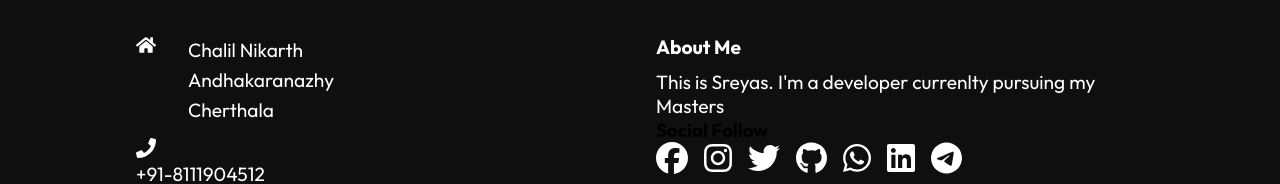
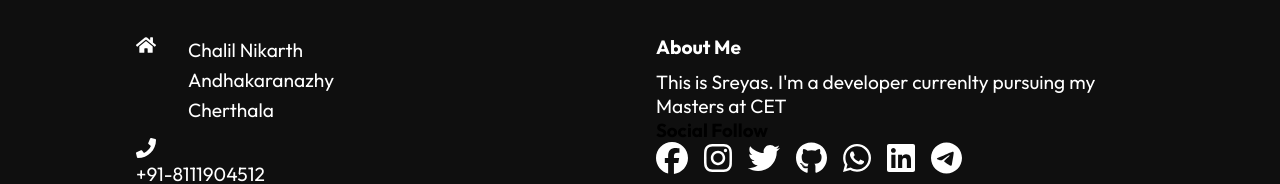
Before and after one commit to sreyas-sc/Portfolio, a React (Create React App) app: page /Contact in a window 1280 px wide. Shown: the part 1085-1269 px from the top of the page. Built offline with nearby package versions, Linux system fonts and the light colour scheme.

Commit message:
Update Footer.js

```diff
--- a/src/components/Footer.js
+++ b/src/components/Footer.js
@@ -43,7 +43,7 @@ const Footer  = () => {
              <div className="right">
                 <h4>About Me</h4>
                 <p>This is Sreyas.
-                 I'm a developer currenlty pursuing my Masters
+                 I'm a developer currenlty pursuing my Masters at CET
                  </p>
                 {/* <div className="social">
                  <FaFacebook size={30} style={{color:"#fff", marginRight:"1rem"}}/>
@@ -63,7 +63,7 @@ const Footer  = () => {
         className="facebook social">
         <FontAwesomeIcon icon={faFacebook} size="2x" style={{marginRight:'1rem'}}/>
       </a>
-      <a href='https://www.instagram.com/@sreyas.s_'
+      <a href='https://instagram.com/sreyas.s_?igshid=ZDdkNTZiNTM='
         className="instagram social">
         <FontAwesomeIcon icon={faInstagram} size="2x" style={{marginRight:'1rem'}}/>
       </a>
```
